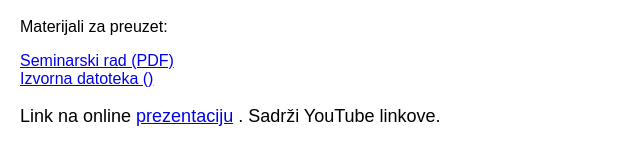
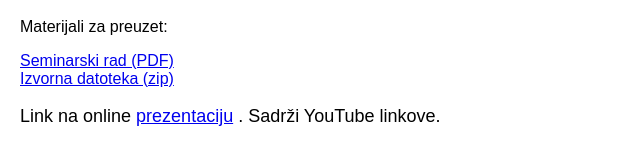
Before and after one commit to aiivka/aiivka.github.io, a plain HTML site: page index.html in a window 1280 px wide. Shown: the part 720-864 px from the top of the page, 0-640 px from the left. Drawn offline with Linux system fonts and the light colour scheme.

Commit message:
Update index.html

```diff
--- a/index.html
+++ b/index.html
@@ -42,7 +42,7 @@
     <div class="download-links">
         <p>Materijali za preuzet:</p>
         <a href="/AI_glazba.pdf" target="_blank">Seminarski rad (PDF)</a><br>
-        <a href="AI glazba.zip" download target="_blank">Izvorna datoteka ()</a><br>
+        <a href="AI glazba.zip" download target="_blank">Izvorna datoteka (zip)</a><br>
 
         <p class="presentation-link">
             Link na online <a href="https://pmfhr-my.sharepoint.com/:p:/g/personal/ivkacaci_math_pmf_hr/EY0pUImixG5Mq_nNRvWgcoMBVkdVsx3f_RlJZKsZezZCSg?e=AlR0Xw
```
